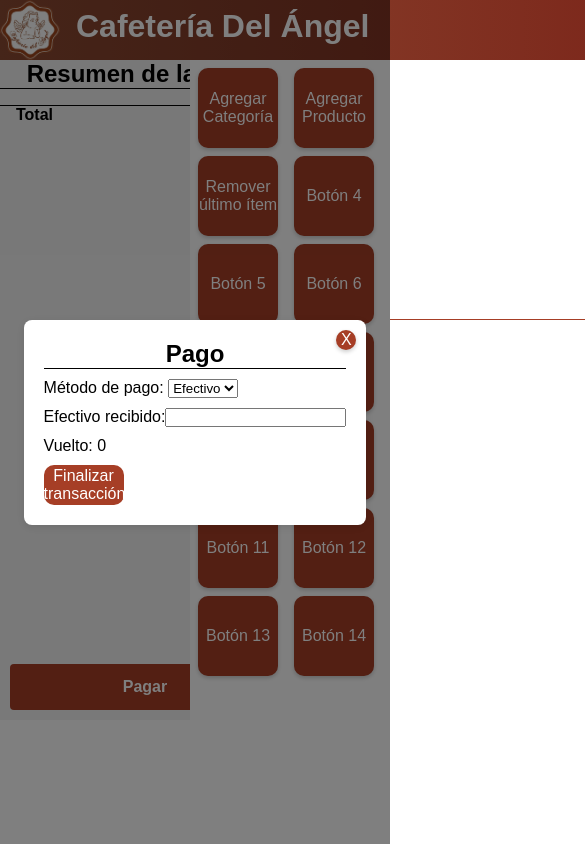
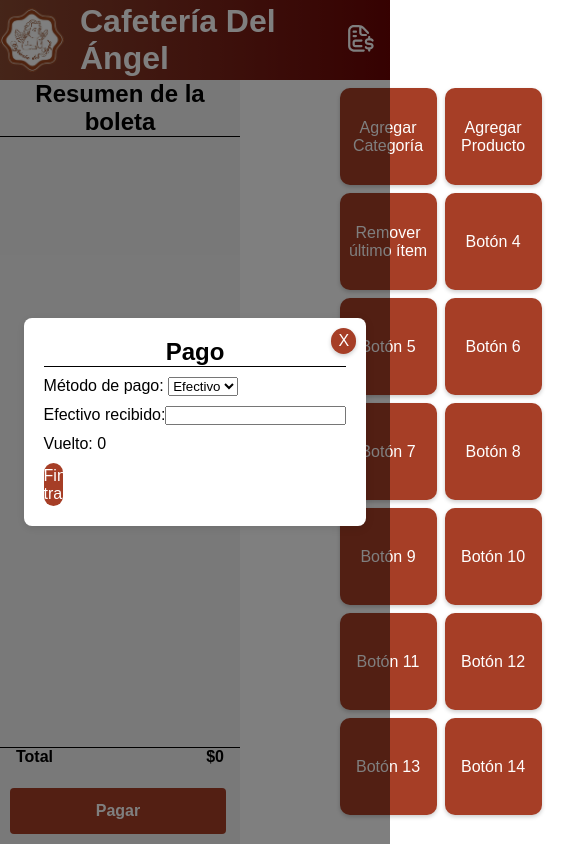
Before and after one commit to Chucaflu11/POS-Cafeteria, a React (Vite) app: page / in a window 390 px wide. Both pictures are taken after a click on the button "Pagar". Shown: the top 844 px of the page, 585 px wide, since content can reach past the window. Built offline with nearby package versions, Linux system fonts and the light colour scheme; a web font is replaced by a local one.

Commit message:
Changed CSS units to make the app responsive for bigger screens. Not thinked for less than 720p of res

```diff
--- a/src/components/App.jsx
+++ b/src/components/App.jsx
@@ -50,6 +50,7 @@ function App() {
               <div className="content">
                 <Sidebar cart={cart} setCart={setCart} />
                 <div className="content-right">
+                  <div className="products-menu">
                     <div className="main-buttons">
                       {selectedCategory && (
                         <CategoryProducts
@@ -61,6 +62,8 @@ function App() {
                         />
                       )}
                     </div>
+                    <Footer categories={categories} setSelectedCategory={setSelectedCategory} />
+                  </div>
                   <ComplementSidebar
                     cart={cart}
                     setCart={setCart}
@@ -68,7 +71,6 @@ function App() {
                     fetchData={fetchData}
                     categories={categories}
                   />
-                  <Footer categories={categories} setSelectedCategory={setSelectedCategory} />
                 </div>
               </div>
             </div>
--- a/src/components/ComplementSidebar.jsx
+++ b/src/components/ComplementSidebar.jsx
@@ -33,7 +33,7 @@ function ComplementSidebar({ cart, setCart, fetchData, categories }) {
   };
 
   return (
-    <div className="ComplementSidebar">
+    <div className="complement-sidebar">
       <div className="button-container">
         <button onClick={openCatForm}>Agregar Categoría</button>
         {isCatFormOpen && (
--- a/src/styles/App.css
+++ b/src/styles/App.css
@@ -1,8 +1,7 @@
 .app {
-    height: 720px;
-    width: 1280px;
     display: flex;
     flex-direction: column;
+    height: 100vh;
 }
 
 .content {
@@ -12,14 +11,13 @@
 
 .main-content {
     display: flex;
-    height: 100vh;
+    flex-grow: 1;
 }
 
 .content-right {
     display: flex;
     flex-grow: 1;
-    flex-direction: column;
-    margin-right: 100px;
+    flex-direction: row;
 }
 
 .main-buttons {
@@ -27,3 +25,9 @@
     flex-direction: row;
     flex-grow: 1;
 }
+
+.products-menu {
+    display: flex;
+    flex-direction: column;
+    width: 90%;
+}
--- a/src/styles/CategoryProducts.css
+++ b/src/styles/CategoryProducts.css
@@ -7,7 +7,7 @@
   .category-products-list {
     width: 90%;
     display: grid;
-    grid-gap: 10px;
+    grid-gap: 0.625rem;
     list-style: none;
   }
 
@@ -16,9 +16,9 @@
     border: none;
     font-size: 1rem;
     text-align: center;
-    height: 80px;
-    width: 100px;
-    border-radius: 10px;
+    height: 11vh;
+    width: 12.5vh;
+    border-radius: 0.625rem;
     cursor: pointer;
     box-shadow: 0 2px 4px rgba(0, 0, 0, 0.2);
   }
--- a/src/styles/ComplementSidebar.css
+++ b/src/styles/ComplementSidebar.css
@@ -1,33 +1,33 @@
-.ComplementSidebar {
+.complement-sidebar {
     background: white;
     position: fixed;
     right: 0;
-    width: 200px;
+    width: 15%;
     height: 100%;
     clear: both;
     z-index: 10;
   }
 
-.ComplementSidebar .button-container {
+.complement-sidebar .button-container {
     display: grid;
-    grid-template-columns: repeat(2, 1fr); /* 2 columnas */
+    grid-template-columns: repeat(2, 1fr);
     gap: 0.5em;
     padding: 0.5rem;
 }
 
-.ComplementSidebar button {
+.complement-sidebar button {
     color: white;
     background-color: #A63E26;
     border: none;
     font-size: 1rem;
     text-align: center;
-    height: 80px;
-    width: 80px;
-    border-radius: 10px;
+    height: 11.5vh;
+    width: 11.5vh;
+    border-radius: 0.625rem;
     cursor: pointer;
     box-shadow: 0 2px 4px rgba(0, 0, 0, 0.2);
 }
 
-.ComplementSidebar button:hover {
+.complement-sidebar button:hover {
     background-color: #c06955;
 }
--- a/src/styles/Dashboard/ChecksCard.css
+++ b/src/styles/Dashboard/ChecksCard.css
@@ -1,6 +1,7 @@
 .cards {
     display: flex;
     flex-direction: row;
+    height: 70vh;
 }
 
 .cards h3 {
@@ -19,8 +20,8 @@
     box-shadow: 0 2px 4px rgba(0, 0, 0, 0.7);
     padding: 1rem;
     margin: 1rem;
-    width: 200px;
-    height: 400px;
+    width: 20%;
+    height: 80%;
     overflow: scroll;
 }
 
--- a/src/styles/Footer.css
+++ b/src/styles/Footer.css
@@ -9,7 +9,7 @@
 
   .footer-button-container {
     display: grid;
-    grid-gap: 10px;
+    grid-gap: 0.625rem;
     list-style: none;
     padding: 1rem;
   }
@@ -20,9 +20,9 @@
     border: none;
     font-size: 1rem;
     text-align: center;
-    height: 80px;
-    width: 100px;
-    border-radius: 10px;
+    height: 11vh;
+    width: 12.5vh;
+    border-radius: 0.625rem;
     cursor: pointer;
     box-shadow: 0 2px 4px rgba(0, 0, 0, 0.2);
   }
--- a/src/styles/Header.css
+++ b/src/styles/Header.css
@@ -1,8 +1,7 @@
 .header {
-
     display: flex;
     width: 100%;
-    height: 60px;
+    height: 5rem;
     background: linear-gradient(to right, #8C4A32, #6C0303);
     justify-content: space-between;
 }
@@ -10,6 +9,7 @@
 .title-header {
     display: flex;
     flex-direction: row;
+    align-items: center;
 }
 
 .buttons-header {
@@ -20,19 +20,18 @@
 }
 
 .header .logo {
-    height: 100%; /* Adjust the height of the logo */
+    height: 4rem;
     margin-right: 1em;
 }
 
 .header h1 {
     color: white;
-    padding-top: .5rem;
     font-size: 2em;
 }
 
 .dashboard-icon {
-    height: 24px;
-    width: 24px;
+    height: 20em;
+    width: 2em;
     color: white;
     fill:currentColor;
 }
@@ -45,6 +44,5 @@
 .dashboard-route-button {
     background: none;
     border: none;
-    border-radius: 5px;
     cursor: pointer;
 }
--- a/src/styles/PaymentModal.css
+++ b/src/styles/PaymentModal.css
@@ -30,12 +30,12 @@
     right: 10px;
     background: none;
     border: none;
-    border-radius: 10px;
+    border-radius: 2vh;
     font-size: 1rem;
     text-align: center;
     cursor: pointer;
-    height: 20px !important;
-    width: 20px !important;
+    height: 3vh !important;
+    width: 3vh !important;
     box-shadow: 0 2px 4px rgba(0, 0, 0, 0.2);
 }
 
@@ -47,8 +47,8 @@
     border-radius: 10px;
     font-size: 1rem;
     cursor: pointer;
-    height: 40px !important;
-    width: 80px !important;
+    height: 5vh !important;
+    width: 5vw !important;
     margin-top: 10px;
 }
 
--- a/src/styles/ProductForm.css
+++ b/src/styles/ProductForm.css
@@ -32,10 +32,11 @@
     right: 10px;
     background: none;
     border: none;
-    font-size: 10px;
+    border-radius: 3vh !important;
+    font-size: 1rem;
     cursor: pointer;
-    height: 20px !important;
-    width: 20px !important;
+    height: 3vh !important;
+    width: 3vh !important;
 }
 
 .send-button {
@@ -43,7 +44,7 @@
     border: none;
     font-size: 10px;
     cursor: pointer;
-    height: 30px !important;
-    width: 60px !important;
+    height: 4vh !important;
+    width: 6vw !important;
     margin-top: 10px;
 }
--- a/src/styles/Sidebar.css
+++ b/src/styles/Sidebar.css
@@ -1,5 +1,5 @@
 .sidebar {
-    width: 300px;
+    width: 15rem;
     height: 100%;
     background-color: #F2F2F2;
     float: left;
@@ -21,7 +21,12 @@
     list-style-type: none;
     padding-top: 1rem;
     margin: 0;
-    width: 100%;
+    overflow-y: auto;
+    height: calc(100vh - 250px);
+}
+
+.sidebar ul::-webkit-scrollbar {
+    display: none;
 }
 
 .sidebar li {
@@ -34,7 +39,6 @@
 .sidebar .total {
     border-top: 1px solid black;
     display: flex;
-    width: 90%;
     justify-content: space-between;
     padding: 0 1rem 0 1rem;
     font-weight: bold;
@@ -48,12 +52,12 @@
     width: 90%;
     background-color: #A63E26;
     color: white;
-    padding: 14px 20px;
-    margin: 10px ;
+    padding: 0.875rem 1.25rem;
+    margin: 0.625rem;
     border: none;
     cursor: pointer;
-    border-radius: 4px;
-    font-size: 16px;
+    border-radius: 0.25rem;
+    font-size: 1rem;
     font-weight: bold;
 }
 
```
Also changed, not shown: src-tauri/tauri.conf.json (+4 -4 lines). Lines whose indentation alone changed are shown as unchanged.
